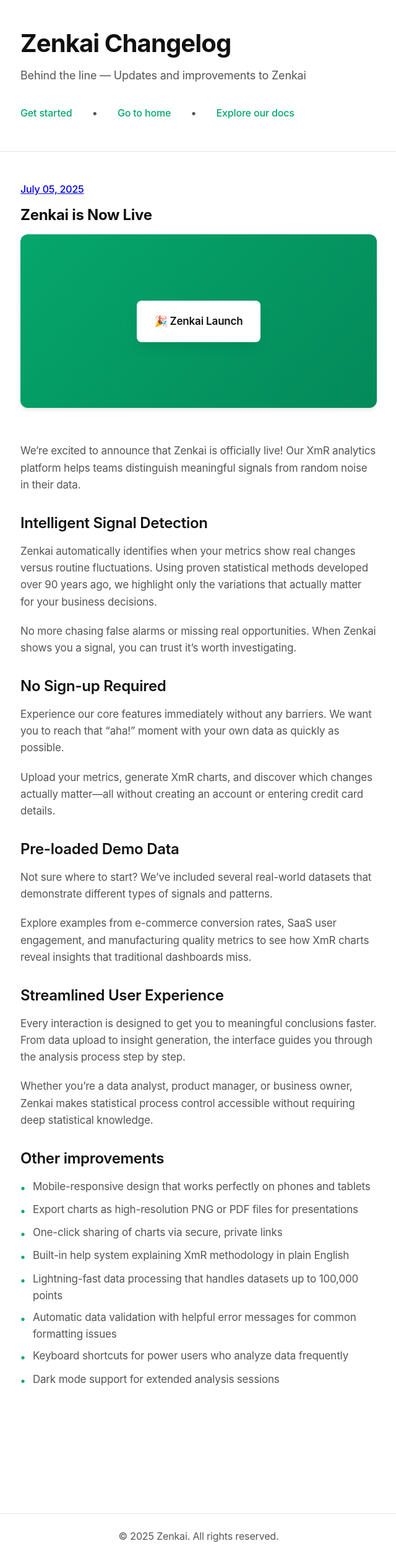
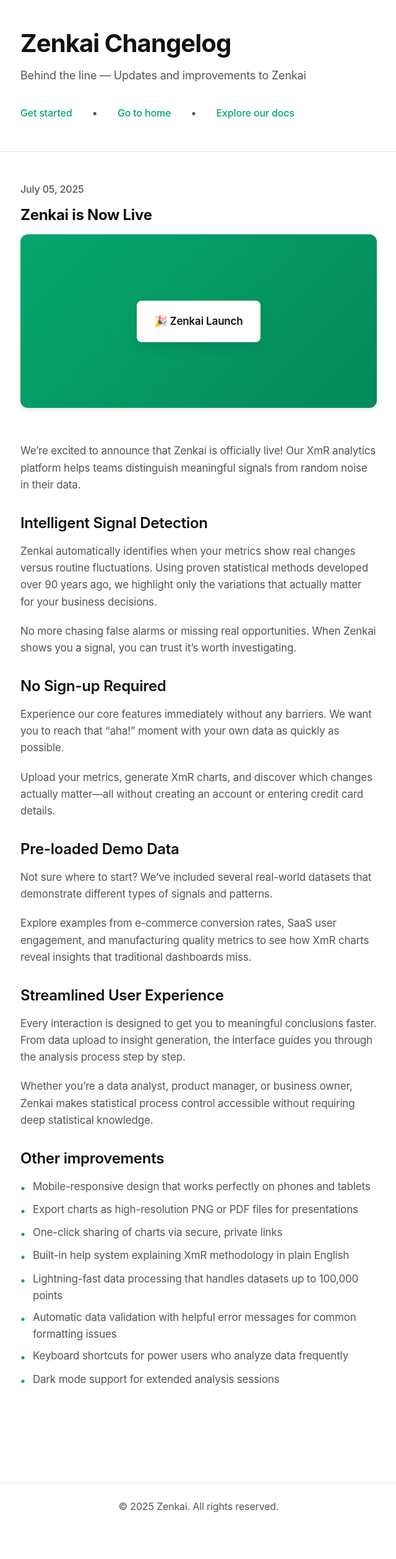
Before and after one commit to mikklemberg/zenkai-changelog, a Jekyll site: the page built from index.html, in a window 1280 px wide. Shown: the whole page at 62% size, without its empty margins (319-959 px from the left). Built offline with Jekyll 4.4.1, drawn with Linux system fonts in a browser that asks for light colours; the list of posts is cut into pages by our own code; after the commit the page ends 2467 px from its top, so only the background shows below that.

Commit message:
Update main.css

```diff
--- a/assets/css/main.css
+++ b/assets/css/main.css
@@ -66,8 +66,7 @@
     padding: 3rem 0;
 }
 
-.header-content {
-    h1 {
+.header-content h1 {
     font-size: var(--text-h1);
     font-weight: 700;
     color: var(--color-text);
@@ -76,13 +75,12 @@
     margin-bottom: 1rem;
 }
 
-    p {
+.header-content p {
     font-size: var(--text-lg);
     color: var(--color-text-secondary);
     line-height: var(--leading-prose);
     letter-spacing: var(--tracking-prose);
     margin-bottom: 2rem;
-    }
 }
 
 .header-links {
@@ -90,24 +88,26 @@
     gap: 1.5rem;
     align-items: center;
     flex-wrap: wrap;
+    max-width: 100%;
+}
 
-    a {
+.header-links a {
     color: var(--color-primary);
     text-decoration: none;
     font-weight: 500;
     font-size: var(--text-sm);
     transition: all 0.2s ease;
+}
 
-        &:hover {
+.header-links a:hover {
     text-decoration: underline;
     color: var(--color-primary-dark);
-        }
 }
 
 .separator {
     color: var(--color-text-secondary);
     margin: 0 0.5rem;
-    }
+    flex-shrink: 0;
 }
 
 /* Main Content */
@@ -124,23 +124,31 @@
 /* Entry Styles */
 .entry {
     margin-bottom: 3rem;
+    border-bottom: 1px solid var(--color-border);
+    padding-bottom: 3rem;
+}
+
+.entry:last-child {
+    border-bottom: none;
+    margin-bottom: 0;
+    padding-bottom: 0;
 }
 
 .entry-preview {
     border-bottom: 1px solid var(--color-border);
     padding-bottom: 2rem;
     transition: all 0.2s ease;
+}
 
-    &:last-child {
+.entry-preview:last-child {
     border-bottom: none;
 }
 
-    &:hover {
+.entry-preview:hover {
     background-color: var(--color-background-light);
     padding: 1.5rem;
     border-radius: 8px;
     margin: -1.5rem;
-    }
 }
 
 .entry-date {
@@ -151,6 +159,17 @@
     letter-spacing: var(--tracking-prose);
 }
 
+.entry-date a {
+    color: var(--color-text-secondary);
+    text-decoration: none;
+    transition: all 0.2s ease;
+}
+
+.entry-date a:hover {
+    color: var(--color-primary);
+    text-decoration: underline;
+}
+
 .entry-title {
     font-size: var(--text-h2);
     font-weight: 700;
@@ -158,16 +177,16 @@
     line-height: var(--leading-h2);
     letter-spacing: var(--tracking-h2);
     margin-bottom: 1rem;
+}
 
-    a {
+.entry-title a {
     color: inherit;
     text-decoration: none;
     transition: color 0.2s ease;
+}
 
-        &:hover {
+.entry-title a:hover {
     color: var(--color-primary);
-        }
-    }
 }
 
 .entry-excerpt {
@@ -184,11 +203,11 @@
     font-weight: 500;
     font-size: var(--text-sm);
     transition: all 0.2s ease;
+}
 
-    &:hover {
+.read-more:hover {
     text-decoration: underline;
     color: var(--color-primary-dark);
-    }
 }
 
 /* Entry Hero Image */
@@ -205,8 +224,9 @@
     position: relative;
     overflow: hidden;
     box-shadow: 0 4px 6px -1px rgba(0, 0, 0, 0.1);
+}
 
-    img {
+.entry-hero img {
     width: 100%;
     height: 100%;
     object-fit: cover;
@@ -224,7 +244,6 @@
     box-shadow: 0 10px 25px -5px rgba(0, 0, 0, 0.1);
     text-align: center;
 }
-}
 
 .view-demo {
     display: inline-block;
@@ -234,18 +253,19 @@
     font-weight: 500;
     font-size: var(--text-sm);
     transition: all 0.2s ease;
+}
 
-    &:hover {
+.view-demo:hover {
     text-decoration: underline;
     color: var(--color-primary-dark);
-    }
 }
 
 /* Content Styles */
 .content {
     padding: 2rem 0;
+}
 
-    h2 {
+.content h2 {
     font-size: var(--text-h2);
     font-weight: 600;
     color: var(--color-text);
@@ -253,13 +273,13 @@
     letter-spacing: var(--tracking-h2);
     margin-bottom: 1rem;
     margin-top: 2rem;
+}
 
-        &:first-child {
+.content h2:first-child {
     margin-top: 0;
 }
-    }
 
-    h3 {
+.content h3 {
     font-size: var(--text-h3);
     font-weight: 600;
     color: var(--color-text);
@@ -269,7 +289,7 @@
     margin-top: 1.5rem;
 }
 
-    p {
+.content p {
     color: var(--color-text-secondary);
     font-size: var(--text-base);
     line-height: var(--leading-prose);
@@ -277,11 +297,12 @@
     margin-bottom: 1.25rem;
 }
 
-    ul {
+.content ul {
     list-style: none;
     margin-bottom: 1.5rem;
+}
 
-        li {
+.content li {
     display: flex;
     align-items: flex-start;
     margin-bottom: 0.5rem;
@@ -289,8 +310,9 @@
     line-height: var(--leading-prose);
     letter-spacing: var(--tracking-prose);
     color: var(--color-text-secondary);
+}
 
-            &::before {
+.content li::before {
     content: "•";
     color: var(--color-primary);
     font-weight: bold;
@@ -298,22 +320,20 @@
     margin-top: 0.125rem;
     flex-shrink: 0;
 }
-        }
-    }
 
-    a {
+.content a {
     color: var(--color-primary);
     text-decoration: none;
     font-weight: 500;
     transition: all 0.2s ease;
+}
 
-        &:hover {
+.content a:hover {
     text-decoration: underline;
     color: var(--color-primary-dark);
 }
-    }
 
-    code {
+.content code {
     background: var(--color-background-code);
     padding: 0.25rem 0.5rem;
     border-radius: 4px;
@@ -321,7 +341,7 @@
     font-size: 0.9em;
 }
 
-    pre {
+.content pre {
     background: var(--color-background-code);
     padding: 1.5rem;
     border-radius: 8px;
@@ -329,13 +349,12 @@
     margin-bottom: 1.5rem;
 }
 
-    blockquote {
+.content blockquote {
     border-left: 4px solid var(--color-primary);
     padding-left: 1.5rem;
     margin: 1.5rem 0;
     color: var(--color-text-secondary);
     font-style: italic;
-    }
 }
 
 /* Special styling for "Other improvements" section */
@@ -354,11 +373,11 @@
     margin-bottom: 1rem;
     display: inline-block;
     transition: all 0.2s ease;
+}
 
-    &:hover {
+.back-link:hover {
     text-decoration: underline;
     color: var(--color-primary-dark);
-    }
 }
 
 /* Footer */
@@ -368,11 +387,11 @@
     margin-top: 3rem;
     color: var(--color-text-secondary);
     text-align: center;
+}
 
-    p {
+footer p {
     font-size: var(--text-sm);
     letter-spacing: var(--tracking-prose);
-    }
 }
 
 /* No entries message */
@@ -424,6 +443,10 @@
     .changelog-entries {
         gap: 3rem;
     }
+
+    .separator {
+        margin: 0 0.25rem;
+    }
 }
 
 @media (max-width: 480px) {
@@ -437,15 +460,25 @@
 
     .entry-hero {
         height: 180px;
+    }
 
     .placeholder {
         padding: 1rem 1.25rem;
         font-size: var(--text-sm);
     }
-    }
 
     .container {
         padding: 0 0.75rem;
+    }
+
+    .header-links {
+        flex-direction: column;
+        align-items: flex-start;
+        gap: 0.5rem;
+    }
+
+    .separator {
+        display: none;
     }
 }
 
```
Lines whose indentation alone changed are shown as unchanged.
